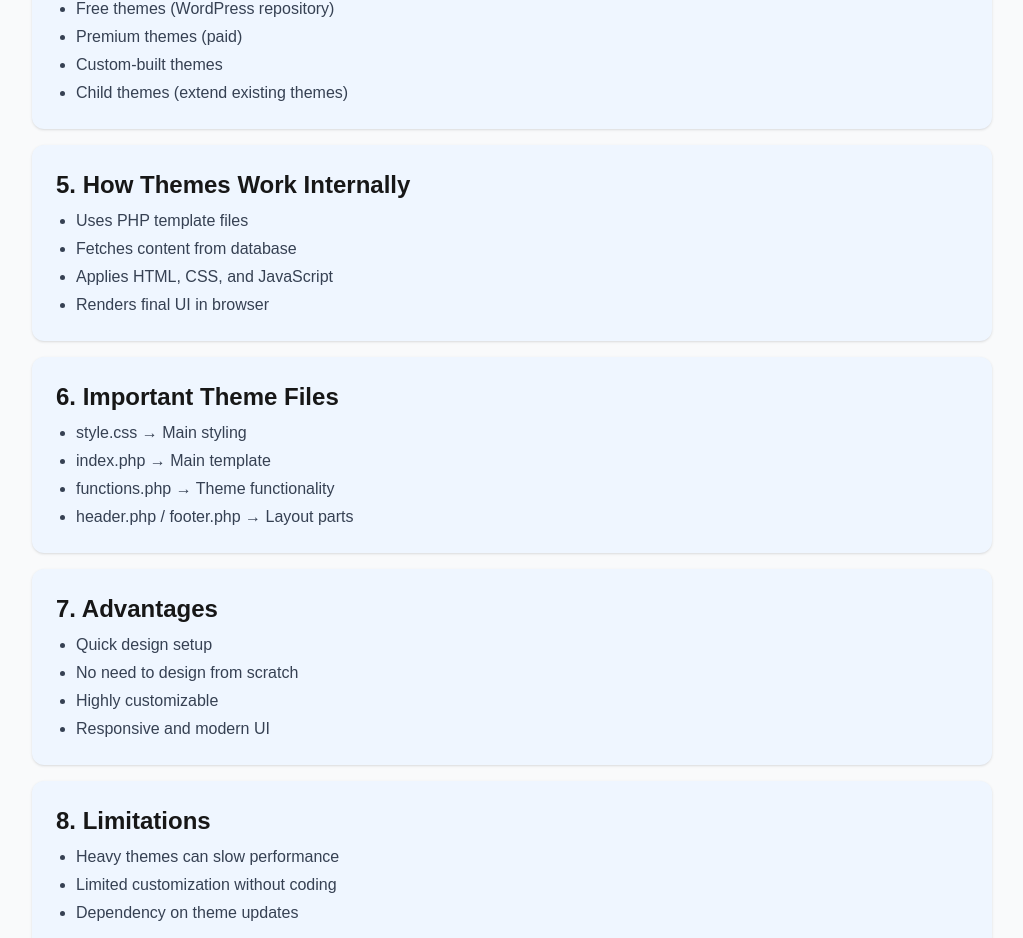
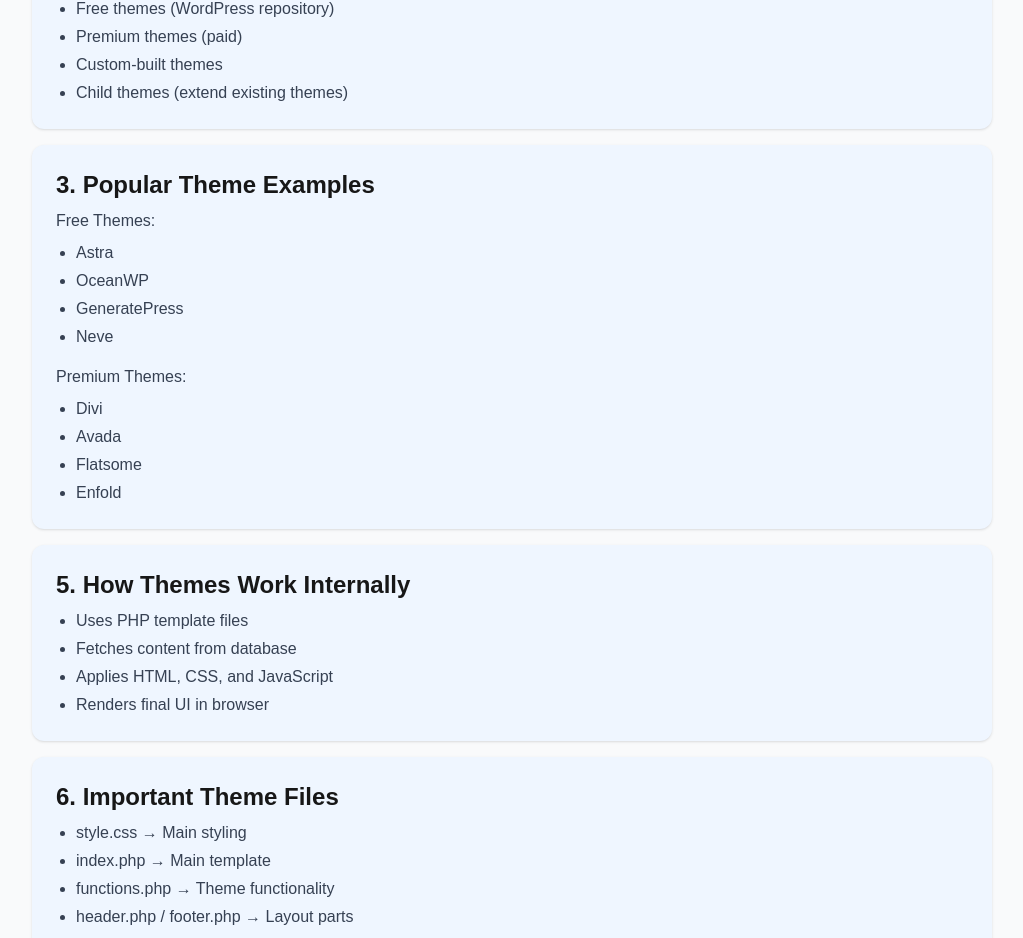
Before and after one commit to Monisasmal/WordPress-Concepts, a Next.js app: page /concepts/WordPressTheme in a window 1280 px wide. Shown: the part 792-1730 px from the top of the page, without its empty margins (128-1151 px from the left). Built offline with nearby package versions, Linux system fonts and the light colour scheme.

Commit message:
first commit

```diff
--- a/src/app/concepts/WordPressTheme/page.tsx
+++ b/src/app/concepts/WordPressTheme/page.tsx
@@ -60,6 +60,33 @@
               <li>Premium themes (paid)</li>
               <li>Custom-built themes</li>
               <li>Child themes (extend existing themes)</li>
+            </ul>
+          </section>
+
+          {/* Examples */}
+          <section className="bg-blue-50 shadow-sm rounded-xl p-4 sm:p-6">
+            <h2 className="text-lg sm:text-xl md:text-2xl font-semibold mb-2">
+              3. Popular Theme Examples
+            </h2>
+
+            <p className="text-sm sm:text-base text-gray-700 mb-2 font-medium">
+              Free Themes:
+            </p>
+            <ul className="list-disc ml-5 text-sm sm:text-base text-gray-700 space-y-1">
+              <li>Astra</li>
+              <li>OceanWP</li>
+              <li>GeneratePress</li>
+              <li>Neve</li>
+            </ul>
+
+            <p className="text-sm sm:text-base text-gray-700 mt-4 mb-2 font-medium">
+              Premium Themes:
+            </p>
+            <ul className="list-disc ml-5 text-sm sm:text-base text-gray-700 space-y-1">
+              <li>Divi</li>
+              <li>Avada</li>
+              <li>Flatsome</li>
+              <li>Enfold</li>
             </ul>
           </section>
 
```
